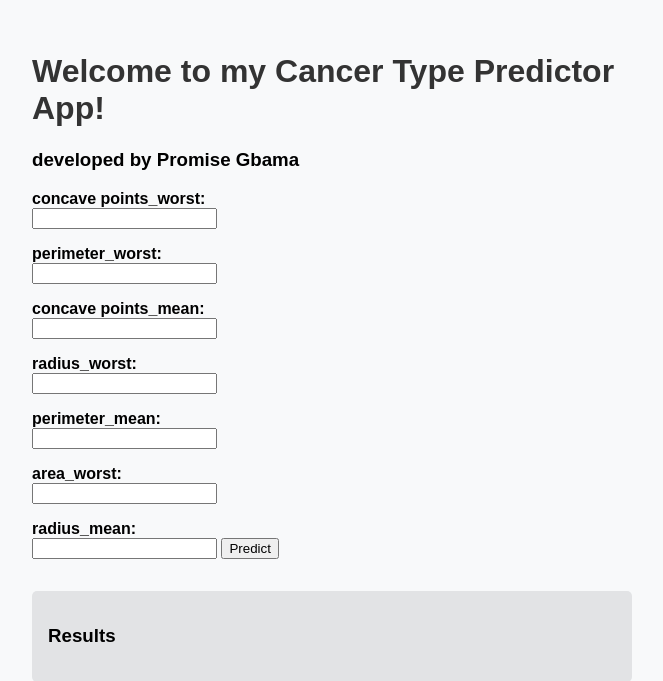
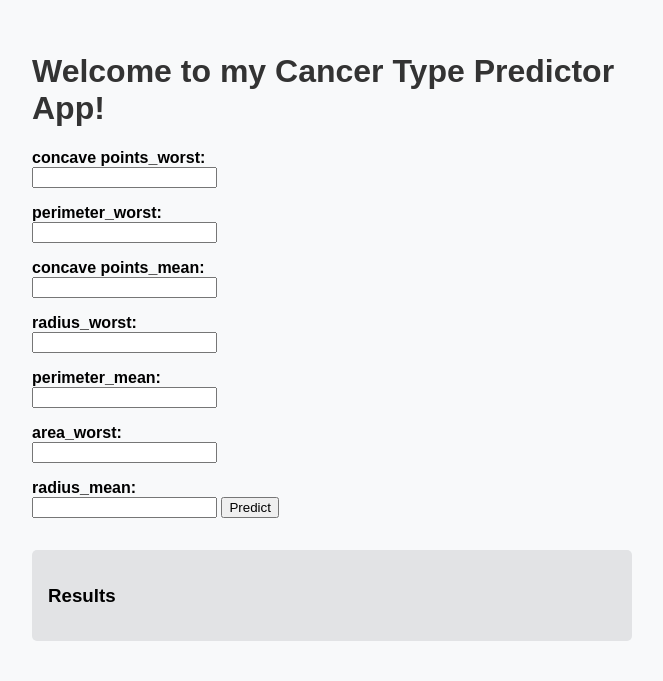
Before and after one commit to promisegbama/cancer-predictor, a Flask app: page / in a window 1280 px wide. Shown: the top 681 px of the page, without its empty margins (308-971 px from the left). Run offline with Flask 3, Linux system fonts and the light colour scheme; parts of the project's set-up code (start-up, migrations or seed data) failed here and were passed over.

Commit message:
update index

```diff
--- a/templates/index.html
+++ b/templates/index.html
@@ -7,7 +7,6 @@
   <body>
     <div class="container">
       <h1>Welcome to my Cancer Type Predictor App!</h1>
-      <h3>developed by Promise Gbama</h3>
       <form action="{{ url_for('predict') }}" method="POST">
         <div class="form-row">
           <div class="form-column">
```
